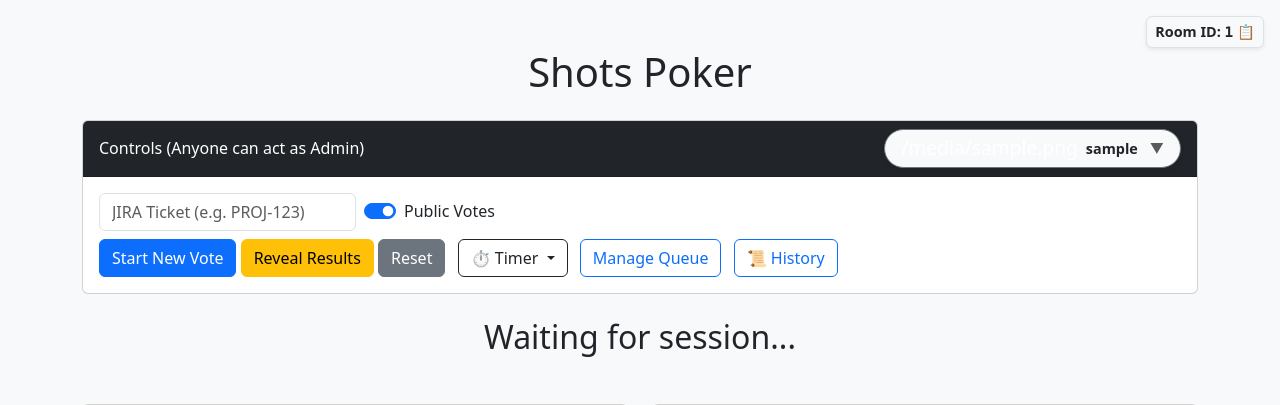
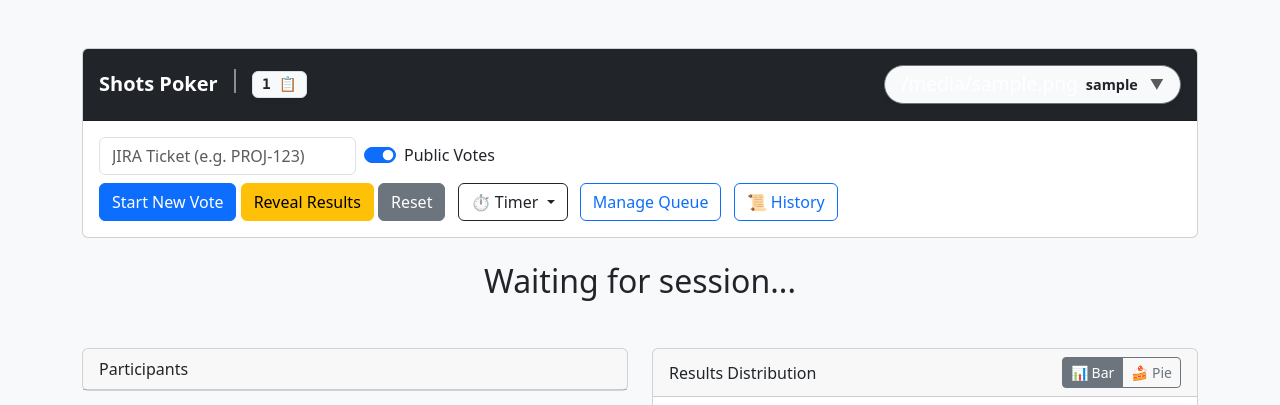
Before and after one commit to fredissy/shotspoker.py, a Flask app: template templates/vote.html.j2 in a window 1280 px wide. Shown: the top 405 px of the page. Run offline with Flask 3, Linux system fonts and the light colour scheme; the template is opened without the code that fills it: most values are stand-ins (such as "Sample title", 1, 10 or a date in 2020).

Commit message:
Update header design and refactor admin panel

```diff
--- a/templates/vote.html.j2
+++ b/templates/vote.html.j2
@@ -20,16 +20,24 @@
     <div class="container py-5" id="mainApp">
 
         <div class="position-absolute top-0 end-0 p-3">
-            <div id="roomInfoDisplay" class="badge bg-light text-dark border room-badge p-2 shadow-sm" style="font-size: 0.9rem;" onclick="copyRoomId()" title="Click to Copy ID">
-                Room ID: <span id="currentRoomDisplay" class="fw-bold font-monospace">{{ room_id }}</span> 📋
-            </div>
+
         </div>
+        <div class="card mb-4">
+            <div class="card-header bg-dark text-white d-flex justify-content-between align-items-center p-3">
 
-        <h1 class="text-center mb-4">Shots Poker</h1>
+                <div class="d-flex align-items-center gap-3">
+                    <span class="fs-5 fw-bold">Shots Poker</span>
 
-        <div class="card mb-4">
-            <div class="card-header bg-dark text-white d-flex justify-content-between align-items-center">
-                <span>Controls (Anyone can act as Admin)</span>
+                    <div class="vr bg-light" style="height: 24px; width: 2px; opacity: 0.5;"></div>
+
+                    <div class="badge bg-light text-dark border shadow-sm font-monospace d-flex align-items-center gap-2"
+                        style="cursor: pointer; font-size: 0.9rem;"
+                        onclick="copyRoomId()"
+                        title="Click to copy Room ID">
+                        <span>{{ room_id }}</span>
+                        <span>📋</span>
+                    </div>
+                </div>
 
                 <div class="dropdown">
                     <div class="bg-light rounded-pill px-3 py-1 d-flex align-items-center gap-2 shadow-sm border border-secondary"
@@ -43,6 +51,7 @@
                     </div>
 
                     <ul class="dropdown-menu dropdown-menu-end shadow" style="min-width: 220px;">
+                        {# <li><h6 class="dropdown-header">Session Settings</h6></li> #}
                         <li>
                             <div class="dropdown-item-text">
                                 <div class="form-check form-switch">
@@ -55,16 +64,17 @@
                                 </div>
                             </div>
                         </li>
+                        <li><hr class="dropdown-divider"></li>
                         <li>
-                            <button class="dropdown-item" onclick="toggleTheme()">
+                            <button class="dropdown-item d-flex justify-content-between align-items-center" onclick="toggleTheme()">
+                                <span>Dark Mode</span>
                                 <span>💡</span>
-                                <span>Dark Mode</span>
                             </button>
                         </li>
                         <li>
-                            <button class="dropdown-item" onclick="logout()">
-                                <span>🚪</span>
+                            <button class="dropdown-item text-danger" onclick="logout()">
                                 <span>Exit Room</span>
+                                <span class="float-end">🚪</span>
                             </button>
                         </li>
                     </ul>
```
